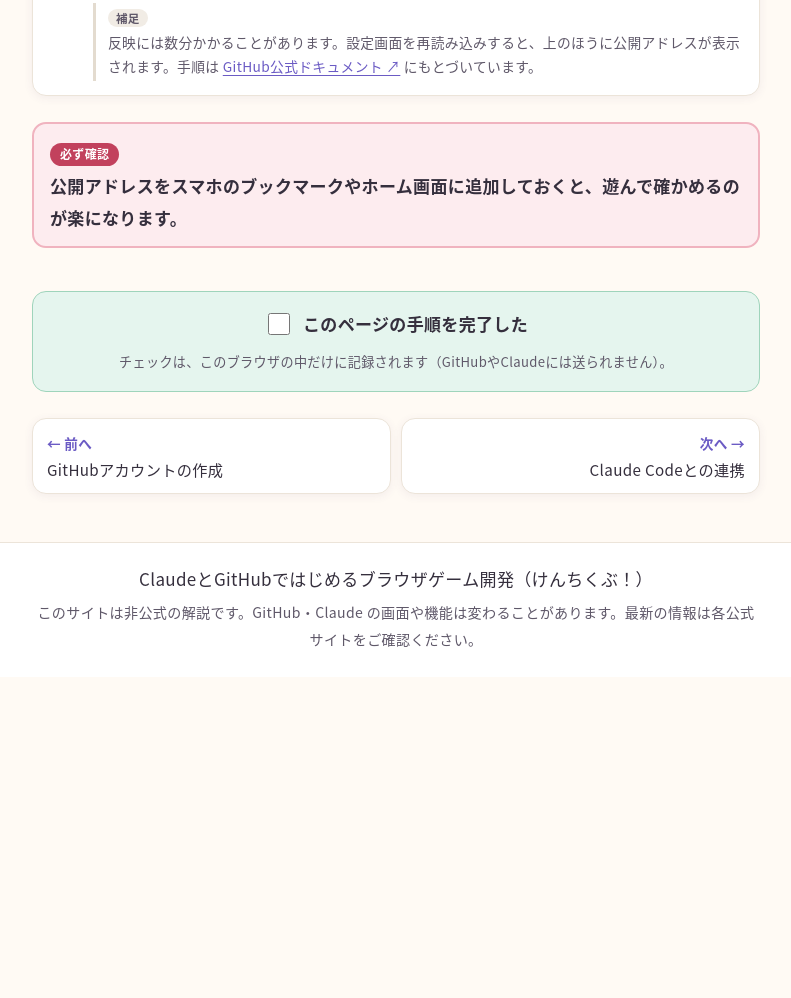
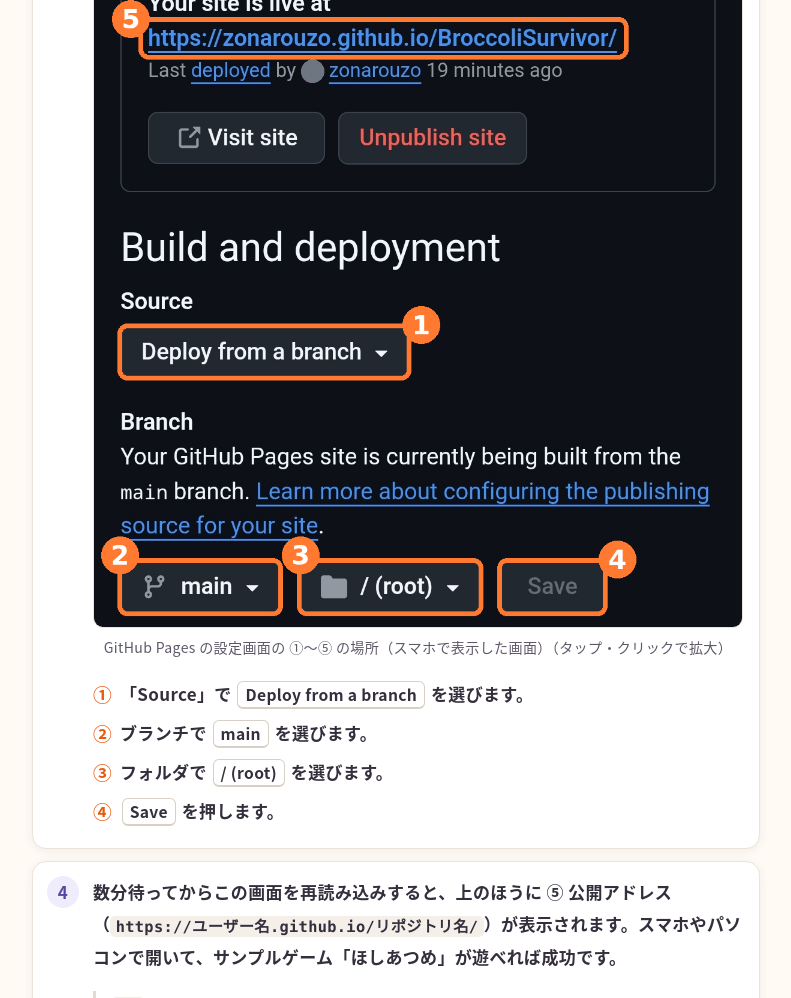
Before and after one commit to zonarouzo/GameGitHubGuide, a plain HTML site: page create-repository.html in a window 1280 px wide. Shown: the part 2527-3525 px from the top of the page, without its empty margins (244-1035 px from the left). Before the commit the page ends 3204 px from the top, so only its background shows below. Drawn offline with Linux system fonts and the light colour scheme.

Commit message:
GitHub Pages の設定画面の画像を追加し、「Use this template」は小説版の画像を仮で流用
- 作者提供の Pages 設定画面に ①〜⑤ の枠と番号を付けて掲載（アイコンは無地の丸で隠した）
- 手順を画像に合わせて ①〜④ の操作と ⑤ 公開アドレスの確認に整理
- 「Use this template」の画像は、小説版のものであることを説明文に明記

Co-Authored-By: Claude Opus 5.5 <noreply@anthropic.com>
Claude-Session: https://claude.ai/code/session_01DEayDBXEUZcv8SXSVNajJw

```diff
--- a/assets/js/config.js
+++ b/assets/js/config.js
@@ -54,6 +54,8 @@ window.SITE_CONFIG = {
    * 実際の操作で確認できた画像だけを使ってください。
    */
   screenshots: {
+    "pages-settings": "pages-settings.png",
+    "template-use-button": "template-use-button.png",
     "claude-code-repo-select": "claude-code-repo-select.png",
     "app-repo-add": "app-repo-add.png",
     "app-repo-select": "app-repo-select.png",
--- a/create-repository.html
+++ b/create-repository.html
@@ -54,7 +54,7 @@
 <ol class="steps">
   <li><p class="step-main">GitHub にログインした状態で、上のボタンからテンプレートのページを開きます。</p></li>
   <li><p class="step-main">右上の緑色の <span class="ui">Use this template</span> を押し、<span class="ui">Create a new repository</span> を選びます。</p>
-    <figure class="shot" data-shot="template-use-button" data-caption="① Use this template を押し、② Create a new repository を選ぶ"></figure></li>
+    <figure class="shot" data-shot="template-use-button" data-caption="① Use this template を押し、② Create a new repository を選ぶ（画像は小説版のテンプレートのもの）"></figure></li>
   <li id="name"><p class="step-main">作成画面が開いたら、次の ①〜③ を順に操作します。</p>
     <figure class="shot" data-shot="template-create-form" data-caption="作成画面の ①〜③ の場所（画像は小説版の作成時のもの）"></figure>
     <ul class="marks">
@@ -74,11 +74,16 @@
   <li><p class="step-main">作ったリポジトリのページで、上の <span class="ui">Settings</span> を押します。</p>
     <div class="note"><p>見つからないときは、<span class="ui">…</span> のメニューの中にあります。</p></div></li>
   <li><p class="step-main">左のメニューの <span class="ui">Pages</span> を押します。</p></li>
-  <li><p class="step-main">「Build and deployment」の「Source」で <span class="ui">Deploy from a branch</span> を選びます。</p></li>
-  <li><p class="step-main">ブランチで <span class="ui">main</span>、フォルダで <span class="ui">/ (root)</span> を選び、<span class="ui">Save</span> を押します。</p>
-    <figure class="shot" data-shot="pages-settings" data-caption="GitHub Pages の設定画面"></figure></li>
-  <li><p class="step-main">数分待ってから、<code>https://ユーザー名.github.io/リポジトリ名/</code> をスマホやパソコンで開きます。サンプルゲーム「ほしあつめ」が遊べれば成功です。</p>
-    <div class="note"><p>反映には数分かかることがあります。設定画面を再読み込みすると、上のほうに公開アドレスが表示されます。手順は <a data-link="githubDocsPages" href="https://docs.github.com/ja/pages/getting-started-with-github-pages/configuring-a-publishing-source-for-your-github-pages-site">GitHub公式ドキュメント ↗</a> にもとづいています。</p></div></li>
+  <li id="pages-form"><p class="step-main">「Build and deployment」で、次の ①〜④ を順に操作します。</p>
+    <figure class="shot" data-shot="pages-settings" data-caption="GitHub Pages の設定画面の ①〜⑤ の場所（スマホで表示した画面）"></figure>
+    <ul class="marks">
+      <li><span class="mark">①</span><span>「Source」で <span class="ui">Deploy from a branch</span> を選びます。</span></li>
+      <li><span class="mark">②</span><span>ブランチで <span class="ui">main</span> を選びます。</span></li>
+      <li><span class="mark">③</span><span>フォルダで <span class="ui">/ (root)</span> を選びます。</span></li>
+      <li><span class="mark">④</span><span><span class="ui">Save</span> を押します。</span></li>
+    </ul></li>
+  <li><p class="step-main">数分待ってからこの画面を再読み込みすると、上のほうに ⑤ 公開アドレス（<code>https://ユーザー名.github.io/リポジトリ名/</code>）が表示されます。スマホやパソコンで開いて、サンプルゲーム「ほしあつめ」が遊べれば成功です。</p>
+    <div class="note"><p><span class="ui">Visit site</span> を押しても開けます。手順は <a data-link="githubDocsPages" href="https://docs.github.com/ja/pages/getting-started-with-github-pages/configuring-a-publishing-source-for-your-github-pages-site">GitHub公式ドキュメント ↗</a> にもとづいています。</p></div></li>
 </ol>
 <div class="must">
   <p>公開アドレスをスマホのブックマークやホーム画面に追加しておくと、遊んで確かめるのが楽になります。</p>
```
Also changed, not shown: assets/images/screenshots/pages-settings.png (added), assets/images/screenshots/template-use-button.png (added), 1 other file.
